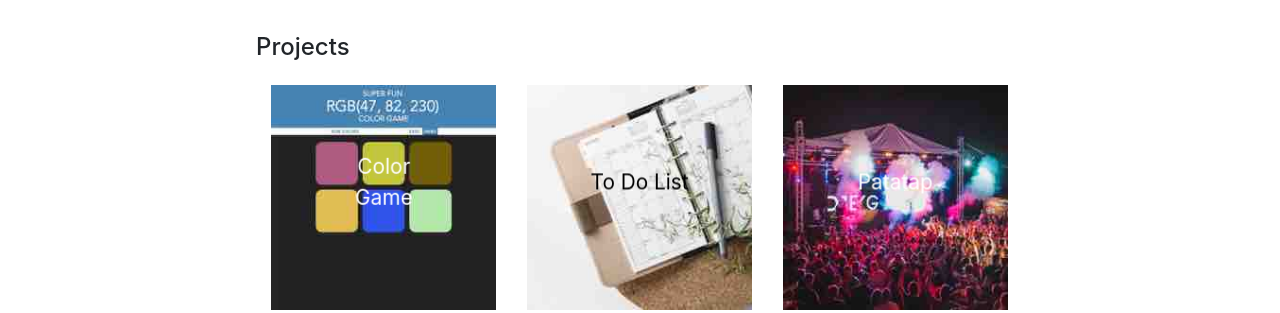
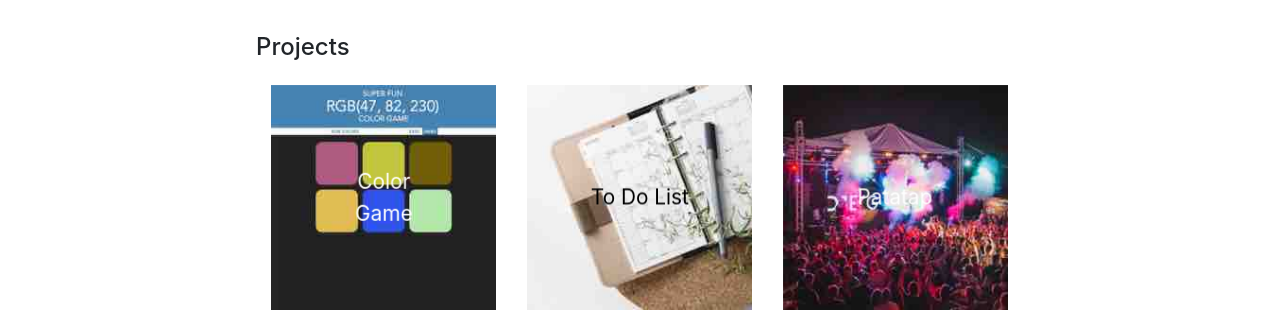
Before and after one commit to 19ycy91/richardyoon91.github.io, a plain HTML site: page index.html in a window 1280 px wide. Shown: the part 2402-2715 px from the top of the page. Drawn offline with nearby package versions, Linux system fonts and the light colour scheme.

Commit message:
fixed flip card padding

```diff
--- a/scripts/myjs.js
+++ b/scripts/myjs.js
@@ -39,6 +39,7 @@ $(document).ready(function(){
 
     var w = $('.flip-card').width();
     $('.flip-card').css({'height':w+'px'});
+    $('.flip-card').css({'padding':'2%'});
 
 
     // var w2 = $('.projectimg').width();
--- a/styles/app.css
+++ b/styles/app.css
@@ -198,7 +198,7 @@ footer {
   width: 33.3%;
 
   float:left;
-  padding:2%;
+  /* padding:2%; */
   /* border: 1px solid #f1f1f1; */
   perspective: 1000px; /* Remove this if you don't want the 3D effect */
 }
```
